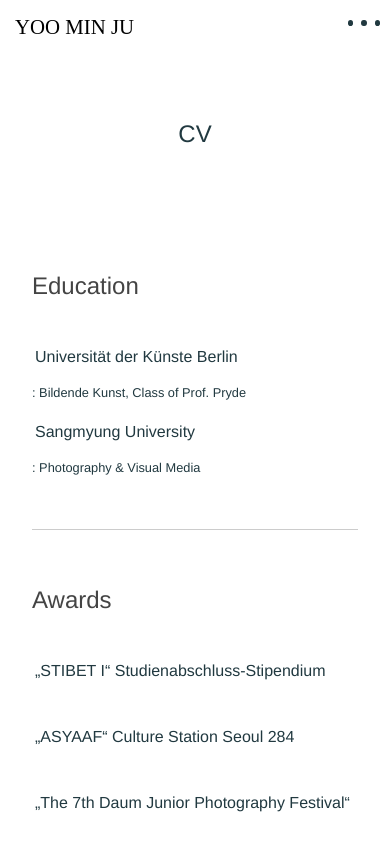
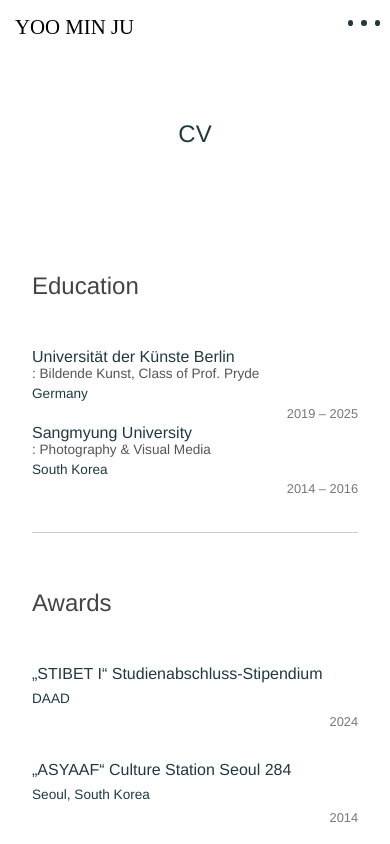
Before and after one commit to YooUisun/yoominju, a React (Create React App) app: page /about in a window 390 px wide. Shown: the top 844 px of the page. Built offline with nearby package versions, Linux system fonts and the light colour scheme.

Commit message:
location 위치 수정 및 파도치는 애니메이션 약간 수정및 모바일 버전 레이아웃 수정

```diff
--- a/public/index.html
+++ b/public/index.html
@@ -16,7 +16,7 @@
   <body>
     <!-- ✅ 모바일 전용 물결 필터 정의 -->
 <svg xmlns="http://www.w3.org/2000/svg" style="position: absolute; width: 0; height: 0;">
-      <filter id="wavy">
+  <filter id="wavy" x="-20%" y="-20%" width="140%" height="140%">
     <feTurbulence
       type="fractalNoise"
       baseFrequency="0.02 0.05"
@@ -32,9 +32,13 @@
     <feDisplacementMap
       in="SourceGraphic"
       in2="noise"
-          scale="30" />
+      scale="25"
+      xChannelSelector="R"
+      yChannelSelector="G"/>
   </filter>
 </svg>
+
+
 
     <noscript>You need to enable JavaScript to run this app.</noscript>
     <div id="root"></div>
--- a/src/About/About.css
+++ b/src/About/About.css
@@ -106,7 +106,7 @@
   text-overflow: ellipsis;
   margin: 0;
   margin-left: 140px;
-  margin-top: 10px;
+  margin-top: 15px;
 }
 
 /* year */
@@ -116,3 +116,64 @@
   justify-self: end;
   margin-top: 2px;
 }
+
+
+/* 반응형 - 모바일 대응 */
+@media (max-width: 768px) {
+  .cv-container {
+    flex-direction: column;
+  }
+
+  .cv-left {
+    width: 100%;
+    min-width: auto;
+    margin-bottom: 1rem;
+  }
+
+  .cv-right {
+    width: 100%;
+  }
+
+  .cv-item {
+    display: flex;
+    flex-direction: column;
+    padding-bottom: 2rem;
+    row-gap: 0.2rem;
+  }
+
+  .cv-title,
+  .cv-subtitle,
+  .cv-location,
+  .cv-year {
+    grid-column: auto;
+    grid-row: auto;
+    margin: 0;
+    text-align: left;
+  }
+
+  .cv-title {
+    font-weight: 500;
+    font-size: 1rem;
+  }
+
+  .cv-subtitle {
+    font-size: 0.85rem;
+    color: #555;
+  }
+
+  .cv-location {
+    font-size: 0.85rem;
+    margin-top: 0.3rem;
+  }
+
+  .cv-year {
+    font-size: 0.8rem;
+    align-self: flex-end;
+    color: #777;
+    margin-top: 0.3rem;
+  }
+
+  .divider {
+    margin: 2rem 0;
+  }
+}
--- a/src/Contact/Contact.css
+++ b/src/Contact/Contact.css
@@ -56,3 +56,25 @@
     margin-left: 1rem;
   }
 }
+
+/* ✅ 모바일: 세로 정렬 + 왼쪽 정렬 + 스크롤 제거 */
+@media (max-width: 768px) {
+  .contact-section {
+    flex-direction: column;        /* 🔥 세로 정렬 */
+    align-items: flex-start;       /* 🔥 왼쪽 정렬 */
+    gap: 2rem;
+    padding: 2rem;
+    margin-top: 10%;
+  }
+
+  .contact-info,
+  .contact-mail {
+    min-width: auto;
+    text-align: left;              /* 🔥 텍스트도 왼쪽 정렬 */
+  }
+
+  .contact-info p a,
+  .contact-mail p a {
+    margin-left: 0;                /* 🔥 여백 제거 */
+  }
+}
```
Lines whose indentation alone changed are shown as unchanged.
